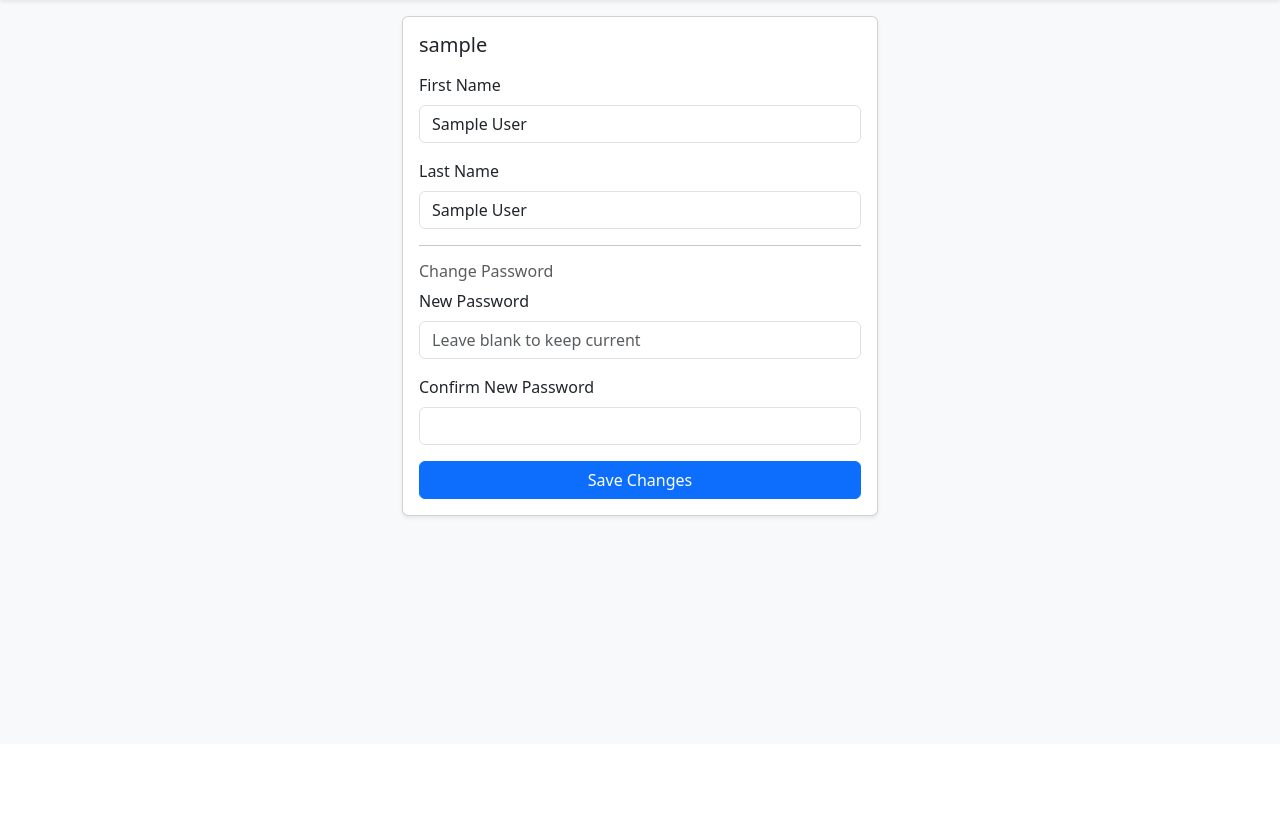
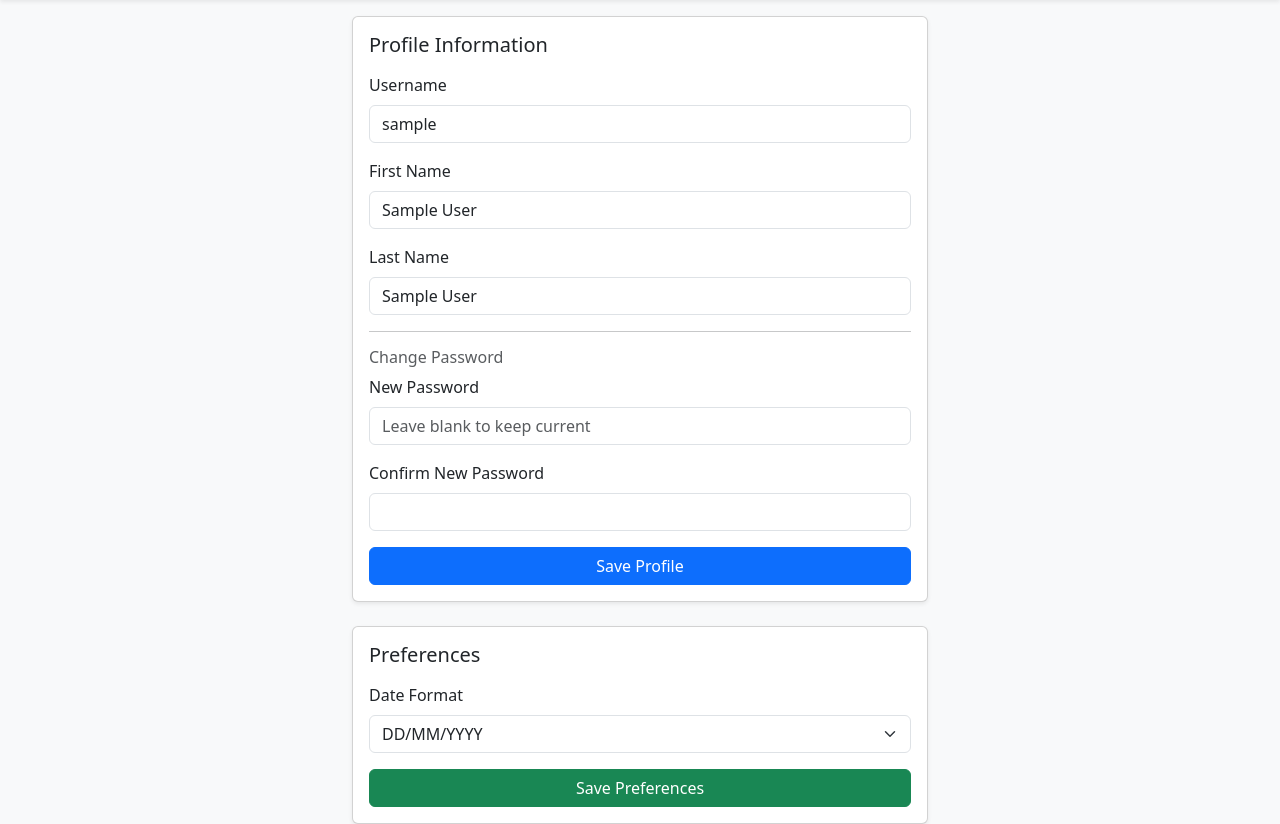
Before and after one commit to desdic/mealtracker, a PHP site: page /preferences.php in a window 1280 px wide. Shown: the part 56-880 px from the top of the page. Before the commit the page ends 575 px from the top, so only its background shows below. Run offline with PHP 8.4, Linux system fonts and the light colour scheme; the visitor is signed in with stand-in values (Sample User, id 1).

Commit message:
Implemented user preferences

```diff
--- a/mealtracker/clone_dish.php
+++ b/mealtracker/clone_dish.php
@@ -5,6 +5,7 @@
     exit;
 }
 require 'db.php';
+require_once 'user_preferences.php';
 
 $user_id = $_SESSION['user_id'];
 
@@ -12,8 +13,10 @@
     die('missing parameter');
 }
 
+$preferences = getUserPreferences($pdo, $user_id);
+
 $dish_id = (int)($_GET['id']);
-$dateformat = 'd/m/Y';
+$dateformat = $preferences['dateformat'];
 
 try {
 	$today = date($dateformat);
--- a/mealtracker/preferences.php
+++ b/mealtracker/preferences.php
@@ -1,59 +1,87 @@
 <?php
 session_start();
-require_once 'db.php';
 
 if (!isset($_SESSION['user_id'])) {
     header('Location: login.html');
     exit;
 }
 
+require_once 'db.php';
+require_once 'user_preferences.php';
+
 $userid = $_SESSION['user_id'];
 
-// Fetch user info
+// --- Fetch user info ---
 $stmt = $pdo->prepare("SELECT username, firstname, lastname FROM user WHERE id = ?");
 $stmt->execute([$userid]);
 $user = $stmt->fetch(PDO::FETCH_ASSOC);
-
 if (!$user) {
     die("User not found.");
 }
 
-$message = '';
+$preferences = getUserPreferences($pdo, $userid);
 
-if ($_SERVER['REQUEST_METHOD'] === 'POST') {
+$dateFormats = [
+    'd/m/Y' => 'DD/MM/YYYY',
+    'm/d/Y' => 'MM/DD/YYYY',
+    'Y/m/d' => 'YYYY/MM/DD',
+];
+
+$message_profile = '';
+$message_prefs = '';
+
+if (isset($_POST['form_type']) && $_POST['form_type'] === 'profile') {
     $firstname = trim($_POST['firstname']);
     $lastname = trim($_POST['lastname']);
     $new_password = $_POST['new_password'] ?? '';
     $confirm_password = $_POST['confirm_password'] ?? '';
 
     if ($firstname === '' || $lastname === '') {
-        $message = '<div class="alert alert-danger">First and last name cannot be empty.</div>';
+        $message_profile = '<div class="alert alert-danger">First and last name cannot be empty.</div>';
     } else {
-        // Update name
         $stmt = $pdo->prepare("UPDATE user SET firstname = ?, lastname = ? WHERE id = ?");
         $stmt->execute([$firstname, $lastname, $userid]);
 
         // Update password if provided
         if (!empty($new_password)) {
             if ($new_password !== $confirm_password) {
-                $message = '<div class="alert alert-danger">Passwords do not match.</div>';
+                $message_profile = '<div class="alert alert-danger">Passwords do not match.</div>';
             } else {
                 $hash = password_hash($new_password, PASSWORD_DEFAULT);
                 $stmt = $pdo->prepare("UPDATE user SET checksum = ? WHERE id = ?");
                 $stmt->execute([$hash, $userid]);
-                $message = '<div class="alert alert-success">Password updated successfully.</div>';
+                $message_profile = '<div class="alert alert-success">Password updated successfully.</div>';
             }
         }
 
-        if (empty($message)) {
-            $message = '<div class="alert alert-success">Profile updated successfully.</div>';
+        if (empty($message_profile)) {
+            $message_profile = '<div class="alert alert-success">Profile updated successfully.</div>';
         }
+
+        $stmt = $pdo->prepare("SELECT username, firstname, lastname FROM user WHERE id = ?");
+        $stmt->execute([$userid]);
+        $user = $stmt->fetch(PDO::FETCH_ASSOC);
+    }
+}
+
+if (isset($_POST['form_type']) && $_POST['form_type'] === 'preferences') {
+    $new_prefs = [
+        'dateformat' => $_POST['dateformat'] ?? 'd/m/Y',
+        // 'theme' => $_POST['theme'] ?? 'light'
+    ];
+
+    $stmt = $pdo->prepare("
+        INSERT INTO user_preferences (user_id, preference_key, preference_value)
+        VALUES (?, ?, ?)
+        ON DUPLICATE KEY UPDATE preference_value = VALUES(preference_value)
+    ");
+
+    foreach ($new_prefs as $key => $value) {
+        $stmt->execute([$userid, $key, $value]);
+        $preferences[$key] = $value; // update locally too
     }
 
-    // Refresh user data
-    $stmt = $pdo->prepare("SELECT username, firstname, lastname FROM user WHERE id = ?");
-    $stmt->execute([$userid]);
-    $user = $stmt->fetch(PDO::FETCH_ASSOC);
+    $message_prefs = '<div class="alert alert-success">Preferences updated successfully.</div>';
 }
 ?>
 <!DOCTYPE html>
@@ -72,12 +100,19 @@
     </div>
 </nav>
 
-<div class="container" style="max-width: 500px;">
-    <?php echo $message; ?>
-    <div class="card shadow-sm">
+<div class="container" style="max-width: 600px;">
+
+    <!-- Profile Info -->
+    <?php echo $message_profile; ?>
+    <div class="card shadow-sm mb-4">
         <div class="card-body">
-            <h5 class="card-title mb-3"><?php echo htmlspecialchars($user['username']); ?></h5>
+            <h5 class="card-title mb-3">Profile Information</h5>
             <form method="post">
+                <input type="hidden" name="form_type" value="profile">
+                <div class="mb-3">
+                    <label class="form-label">Username</label>
+                    <input type="text" class="form-control" value="<?php echo htmlspecialchars($user['username']); ?>" readonly>
+                </div>
                 <div class="mb-3">
                     <label class="form-label">First Name</label>
                     <input type="text" name="firstname" class="form-control" value="<?php echo htmlspecialchars($user['firstname']); ?>" required>
@@ -86,6 +121,7 @@
                     <label class="form-label">Last Name</label>
                     <input type="text" name="lastname" class="form-control" value="<?php echo htmlspecialchars($user['lastname']); ?>" required>
                 </div>
+
                 <hr>
                 <h6 class="text-muted">Change Password</h6>
                 <div class="mb-3">
@@ -96,11 +132,45 @@
                     <label class="form-label">Confirm New Password</label>
                     <input type="password" name="confirm_password" class="form-control">
                 </div>
-                <button type="submit" class="btn btn-primary w-100">Save Changes</button>
+                <button type="submit" class="btn btn-primary w-100">Save Profile</button>
             </form>
         </div>
     </div>
+
+    <!-- Preferences -->
+    <?php echo $message_prefs; ?>
+    <div class="card shadow-sm">
+        <div class="card-body">
+            <h5 class="card-title mb-3">Preferences</h5>
+            <form method="post">
+                <input type="hidden" name="form_type" value="preferences">
+                <div class="mb-3">
+                    <label class="form-label">Date Format</label>
+					<select name="dateformat" class="form-select">
+						<?php foreach ($dateFormats as $format => $label): ?>
+							<option value="<?php echo $format; ?>" <?php echo ($preferences['dateformat'] === $format) ? 'selected' : ''; ?>>
+								<?php echo htmlspecialchars($label); ?>
+							</option>
+						<?php endforeach; ?>
+					</select>
+                </div>
+
+                <!-- Example of easy expansion -->
+                <!--
+                <div class="mb-3">
+                    <label class="form-label">Theme</label>
+                    <select name="theme" class="form-select">
+                        <option value="light" <?php echo ($preferences['theme'] ?? 'light') === 'light' ? 'selected' : ''; ?>>Light</option>
+                        <option value="dark" <?php echo ($preferences['theme'] ?? 'light') === 'dark' ? 'selected' : ''; ?>>Dark</option>
+                    </select>
+                </div>
+                -->
+
+                <button type="submit" class="btn btn-success w-100">Save Preferences</button>
+            </form>
+        </div>
+    </div>
+
 </div>
-
 </body>
 </html>
--- /dev/null
+++ b/mealtracker/user_preferences.php
@@ -0,0 +1,18 @@
+<?php
+
+function getUserPreferences($pdo, $userid) {
+	$stmt = $pdo->prepare("SELECT preference_key, preference_value FROM user_preferences WHERE user_id = ?");
+	$stmt->execute([$userid]);
+	$preferences = [];
+	while ($row = $stmt->fetch(PDO::FETCH_ASSOC)) {
+		$preferences[$row['preference_key']] = $row['preference_value'];
+	}
+
+	if (!isset($preferences['dateformat'])) {
+		$preferences['dateformat'] = 'd/m/Y';
+	}
+
+	return $preferences;
+}
+
+?>
```
Also changed, not shown: dbschema/setup.sql (+9 -0 lines), mealtracker/weights.php (+6 -2 lines).
